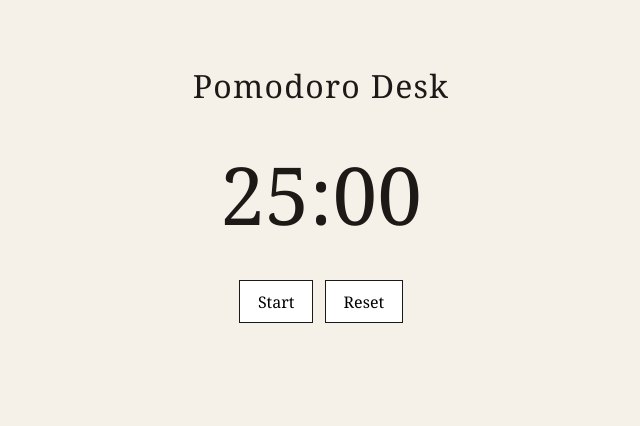
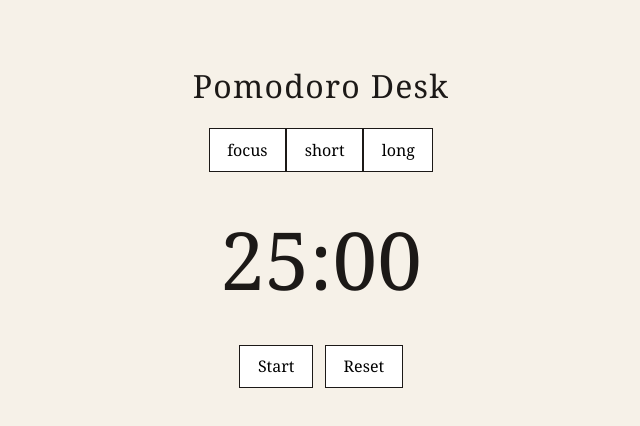
Before and after one commit to asilabdul/pomodoro-desk, a Next.js app: page / in a window 1280 px wide. Shown: the top 426 px of the page, without its empty margins (319-959 px from the left). Built offline with nearby package versions, Linux system fonts and the light colour scheme.

Commit message:
switch between focus and break modes

```diff
--- a/components/Timer.tsx
+++ b/components/Timer.tsx
@@ -1,23 +1,28 @@
 'use client';
 import { useEffect, useState } from 'react';
-import { FOCUS_SECONDS, formatClock } from '../lib/time';
+import { formatClock, secondsFor, type Mode } from '../lib/time';
 
 export function Timer() {
-  const [remaining, setRemaining] = useState(FOCUS_SECONDS);
+  const [mode, setMode] = useState<Mode>('focus');
+  const [remaining, setRemaining] = useState(secondsFor('focus'));
   const [running, setRunning] = useState(false);
-  const done = remaining === 0;
+  useEffect(() => { setRemaining(secondsFor(mode)); setRunning(false); }, [mode]);
   useEffect(() => {
-    if (!running || done) return;
+    if (!running || remaining === 0) return;
     const id = window.setInterval(() => setRemaining((n) => Math.max(0, n - 1)), 1000);
     return () => window.clearInterval(id);
-  }, [running, done]);
+  }, [running, remaining]);
   return (
     <section>
+      <div className="modes">
+        {(['focus', 'short', 'long'] as Mode[]).map((item) => (
+          <button key={item} type="button" data-active={mode === item} onClick={() => setMode(item)}>{item}</button>
+        ))}
+      </div>
       <p className="clock">{formatClock(remaining)}</p>
-      {done && <p className="done">Session complete. Take a breath.</p>}
       <div className="actions">
-        <button type="button" disabled={done} onClick={() => setRunning((v) => !v)}>{running ? 'Pause' : 'Start'}</button>
-        <button type="button" onClick={() => { setRunning(false); setRemaining(FOCUS_SECONDS); }}>Reset</button>
+        <button type="button" onClick={() => setRunning((v) => !v)}>{running ? 'Pause' : 'Start'}</button>
+        <button type="button" onClick={() => { setRunning(false); setRemaining(secondsFor(mode)); }}>Reset</button>
       </div>
     </section>
   );
```
